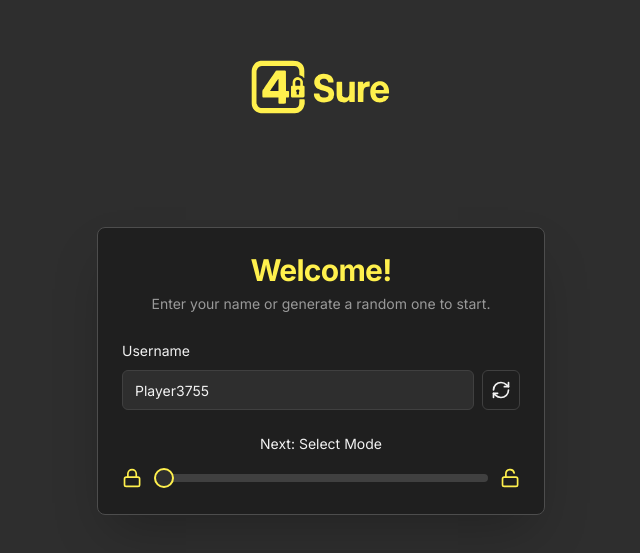
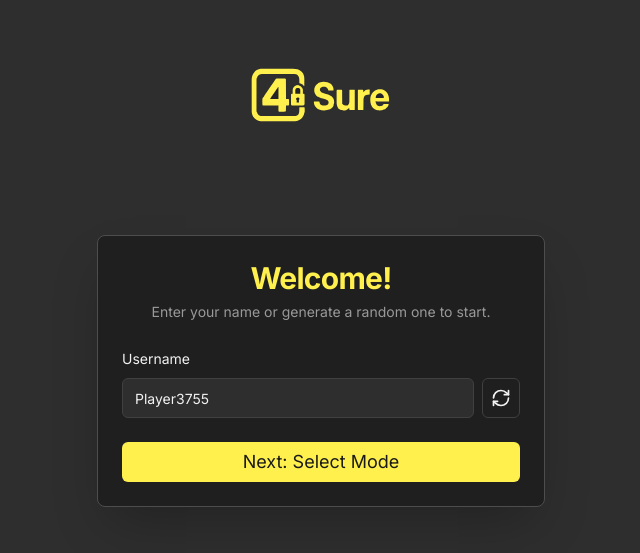
Before and after one commit to roneel47/4Sure, a Next.js app: page / in a window 1280 px wide. Shown: the part 143-696 px from the top of the page, without its empty margins (319-959 px from the left). Built offline with nearby package versions, Linux system fonts and the light colour scheme.

Commit message:
no i dont want the silder keep the og button that said Next: Select Mode

```diff
--- a/src/app/page.tsx
+++ b/src/app/page.tsx
@@ -4,18 +4,17 @@
 import React, { useState, useEffect, useCallback } from 'react';
 import { useRouter } from 'next/navigation';
 import { Input } from '@/components/ui/input';
+import { Button } from '@/components/ui/button';
 import { Card, CardContent, CardHeader, CardTitle, CardDescription } from '@/components/ui/card';
 import GameLogo from '@/components/game-logo';
 import useLocalStorage from '@/hooks/use-local-storage';
-import { RefreshCw, Lock, Unlock } from 'lucide-react';
-import { Slider } from '@/components/ui/slider';
+import { RefreshCw } from 'lucide-react';
 import { Skeleton } from '@/components/ui/skeleton';
 import { cn } from '@/lib/utils';
 
 export default function UsernamePage() {
   const [username, setUsername] = useLocalStorage<string>('locked-codes-username', '');
   const [inputValue, setInputValue] = useState('');
-  const [sliderValue, setSliderValue] = useState([0]);
   const router = useRouter();
   const [isLoading, setIsLoading] = useState(true);
 
@@ -40,17 +39,9 @@ export default function UsernamePage() {
     }
   }, [inputValue, setUsername, router]);
 
-  const handleSliderChange = (value: number[]) => {
-    setSliderValue(value);
-  };
-
-  const handleSliderCommit = (value: number[]) => {
-    if (value[0] === 100 && inputValue.trim()) {
-      handleProceed();
-    } else if (inputValue.trim()) {
-      // Snap back if not fully slid or no username
-      setSliderValue([0]);
-    }
+  const handleSubmit = (e: React.FormEvent) => {
+    e.preventDefault();
+    handleProceed();
   };
 
   if (isLoading) {
@@ -70,14 +61,7 @@ export default function UsernamePage() {
                 <Skeleton className="h-10 w-10" /> {/* Button placeholder */}
               </div>
             </div>
-            <div className="space-y-3">
-              <Skeleton className="h-4 w-1/3 mx-auto" /> {/* Slider label placeholder */}
-              <div className="flex items-center space-x-3">
-                <Skeleton className="h-6 w-6 rounded-full" /> {/* Lock icon placeholder */}
-                <Skeleton className="h-6 flex-grow" /> {/* Slider placeholder */}
-                <Skeleton className="h-6 w-6 rounded-full" /> {/* Unlock icon placeholder */}
-              </div>
-            </div>
+            <Skeleton className="h-10 w-full" /> {/* Button placeholder */}
           </CardContent>
         </Card>
       </div>
@@ -85,9 +69,6 @@ export default function UsernamePage() {
   }
 
   const isInputEmpty = inputValue.trim() === '';
-  const sliderThumbColor = isInputEmpty ? 'bg-muted-foreground' : sliderValue[0] === 100 ? 'bg-green-500' : 'bg-primary';
-  const unlockIconColor = isInputEmpty ? 'text-muted-foreground' : sliderValue[0] === 100 ? 'text-green-500' : 'text-primary';
-
 
   return (
     <div className="min-h-screen flex flex-col items-center justify-center p-4 bg-background">
@@ -100,7 +81,7 @@ export default function UsernamePage() {
           </CardDescription>
         </CardHeader>
         <CardContent>
-          <form onSubmit={(e) => { e.preventDefault(); if (!isInputEmpty) handleProceed(); }} className="space-y-6">
+          <form onSubmit={handleSubmit} className="space-y-6">
             <div className="space-y-2">
               <label htmlFor="username" className="text-sm font-medium">
                 Username
@@ -126,26 +107,13 @@ export default function UsernamePage() {
               </div>
             </div>
 
-            <div className="space-y-3">
-              <label htmlFor="unlock-slider" className="text-sm font-medium text-center block">
-                Next: Select Mode
-              </label>
-              <div className="flex items-center space-x-3">
-                <Lock className={`w-6 h-6 ${isInputEmpty ? 'text-muted-foreground' : 'text-primary'}`} />
-                <Slider
-                  id="unlock-slider"
-                  value={sliderValue}
-                  onValueChange={handleSliderChange}
-                  onValueCommit={handleSliderCommit}
-                  max={100}
-                  step={1}
-                  disabled={isInputEmpty}
-                  className={cn(isInputEmpty ? 'opacity-50 cursor-not-allowed' : '')}
-                  aria-labelledby="unlock-slider-label"
-                />
-                <Unlock className={`w-6 h-6 ${unlockIconColor}`} />
-              </div>
-            </div>
+            <Button
+              type="submit"
+              className="w-full text-lg py-3 bg-primary hover:bg-primary/90 text-primary-foreground"
+              disabled={isInputEmpty}
+            >
+              Next: Select Mode
+            </Button>
           </form>
         </CardContent>
       </Card>
```
